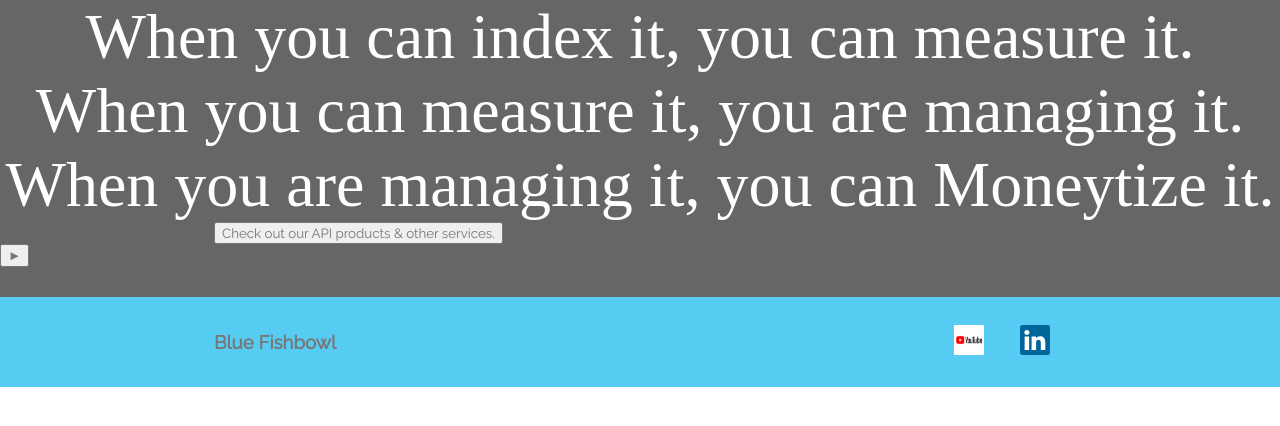
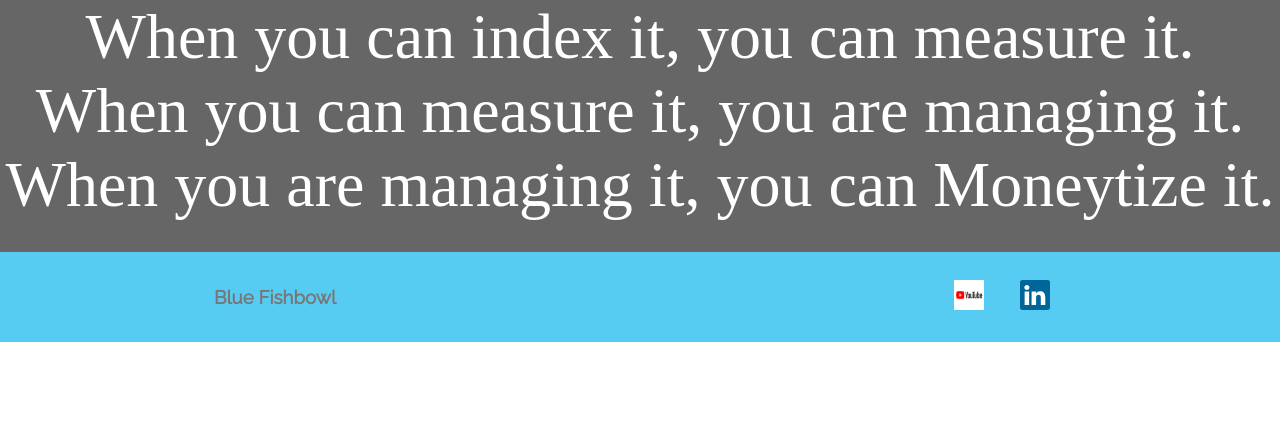
Before and after one commit to bluefishbowl/bluefishbowl.github.io, a plain HTML site: page index.html in a window 1280 px wide. Drawn offline with Linux system fonts and the light colour scheme; a web font is replaced by a local one.

Commit message:
Update index.html

```diff
--- a/index.html
+++ b/index.html
@@ -11,10 +11,6 @@
                                                   When you can measure it, you are managing it. <br>
                                                   When you are managing it, you can Moneytize it.<br>
             </h1>
-            <div class="container">
-                <button type="button" class="btn btn-header">Check out our API products & other services.</button>
-            </div>
-            <button type="button" class="btn btn-header btn-play">&#9658;</button>
         </header>
 
         <footer class="main-footer">
```
